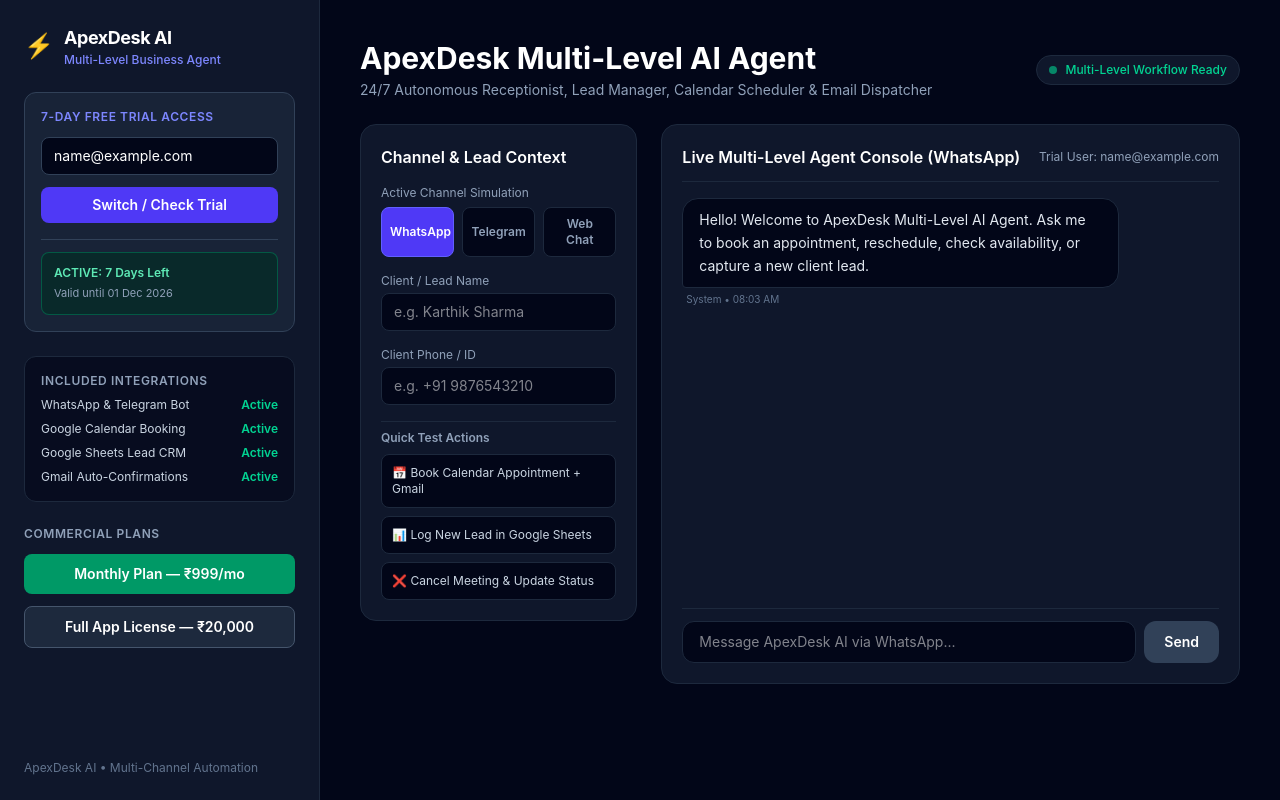
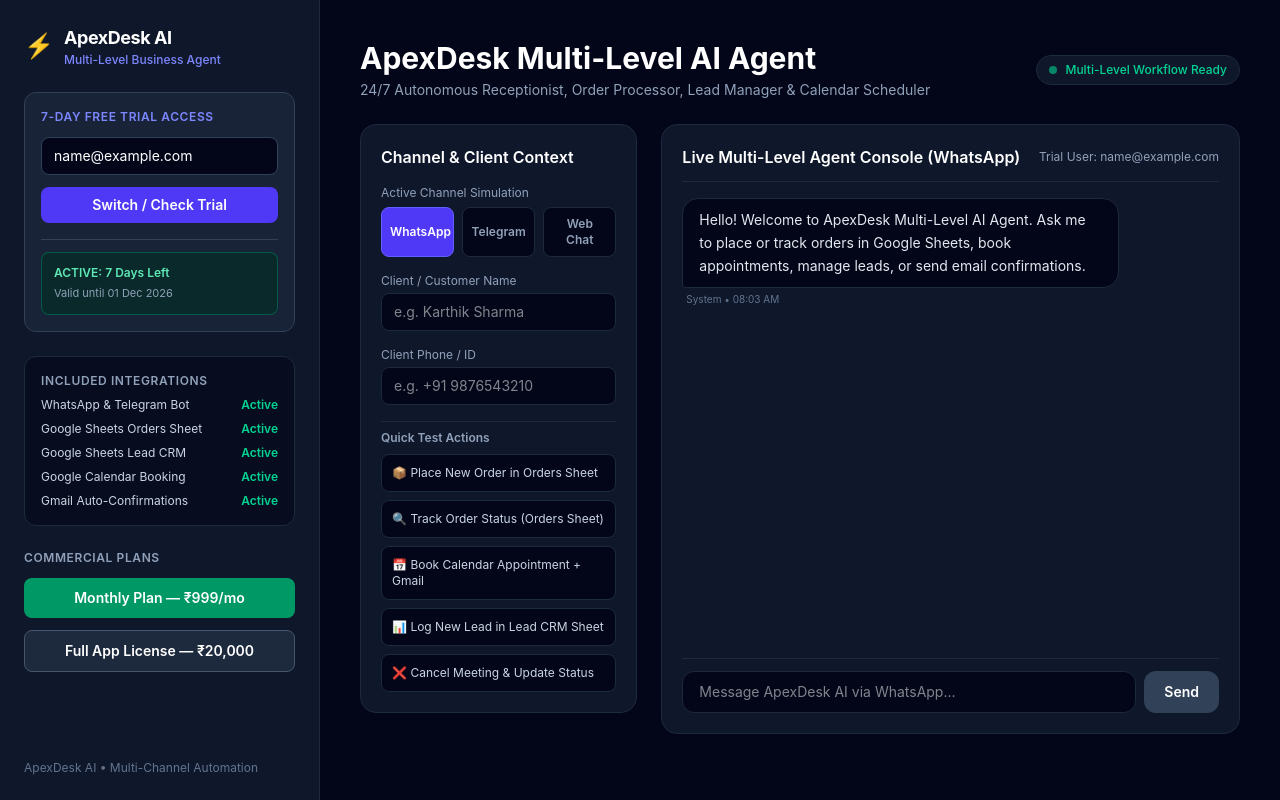
Before and after one commit to Saiuday-gif/apexdesk-multilevel-ai-agent, a React (Vite) app: page / in a window 1280 px wide. Both pictures are taken after typing "name@example.com" into the empty fields and a click on the button "Start 7-Day Free Trial". Built offline with nearby package versions, Linux system fonts and the light colour scheme.

Commit message:
Update ApexDesk Orders and ngrok webhook

```diff
--- a/src/App.tsx
+++ b/src/App.tsx
@@ -8,7 +8,7 @@ interface ChatMessage {
   channel: string;
 }
 
-const N8N_APEXDESK_WEBHOOK_URL = "https://ivory-uselessly-bouncy.ngrok-free.dev/webhook-test/contact";
+const N8N_APEXDESK_WEBHOOK_URL = "https://ivory-uselessly-bouncy.ngrok-free.dev/webhook/contact";
 const RAZORPAY_MONTHLY_LINK = "https://rzp.io/l/your-999-monthly-link";
 const RAZORPAY_ONETIME_LINK = "https://rzp.io/l/your-20000-onetime-link";
 
@@ -27,7 +27,7 @@ export default function App() {
     {
       id: "welcome-1",
       sender: "agent",
-      text: "Hello! Welcome to ApexDesk Multi-Level AI Agent. Ask me to book an appointment, reschedule, check availability, or capture a new client lead.",
+      text: "Hello! Welcome to ApexDesk Multi-Level AI Agent. Ask me to place or track orders in Google Sheets, book appointments, manage leads, or send email confirmations.",
       timestamp: new Date().toLocaleTimeString([], { hour: "2-digit", minute: "2-digit" }),
       channel: "System",
     },
@@ -111,6 +111,7 @@ export default function App() {
         method: "POST",
         headers: {
           "Content-Type": "application/json",
+          "ngrok-skip-browser-warning": "true",
         },
         body: JSON.stringify({
           message: userText,
@@ -135,7 +136,7 @@ export default function App() {
         record?.reply ||
         record?.message ||
         record?.text ||
-        "Request processed. Lead updated in Google Sheets & Calendar/Email triggered.";
+        "Request processed. Orders & Leads Google Sheets, Calendar, and Gmail updated.";
 
       const newAgentMsg: ChatMessage = {
         id: `agent-${Date.now()}`,
@@ -147,7 +148,10 @@ export default function App() {
 
       setMessages((prev) => [...prev, newAgentMsg]);
     } catch (err: unknown) {
-      const message = err instanceof Error ? err.message : "Failed to reach ApexDesk AI Agent";
+      const message =
+        err instanceof Error
+          ? `${err.message} — Verify Docker n8n workflow is Active and Webhook CORS is set to *`
+          : "Failed to reach ApexDesk AI Agent";
       setError(message);
     } finally {
       setLoading(false);
@@ -230,11 +234,15 @@ export default function App() {
               <span className="text-emerald-400 font-semibold">Active</span>
             </div>
             <div className="flex items-center justify-between text-xs text-slate-300">
-              <span>Google Calendar Booking</span>
+              <span>Google Sheets Orders Sheet</span>
               <span className="text-emerald-400 font-semibold">Active</span>
             </div>
             <div className="flex items-center justify-between text-xs text-slate-300">
               <span>Google Sheets Lead CRM</span>
+              <span className="text-emerald-400 font-semibold">Active</span>
+            </div>
+            <div className="flex items-center justify-between text-xs text-slate-300">
+              <span>Google Calendar Booking</span>
               <span className="text-emerald-400 font-semibold">Active</span>
             </div>
             <div className="flex items-center justify-between text-xs text-slate-300">
@@ -278,7 +286,7 @@ export default function App() {
               ApexDesk Multi-Level AI Agent
             </h1>
             <p className="text-slate-400 text-sm mt-1">
-              24/7 Autonomous Receptionist, Lead Manager, Calendar Scheduler & Email Dispatcher
+              24/7 Autonomous Receptionist, Order Processor, Lead Manager & Calendar Scheduler
             </p>
           </div>
           <div className="flex items-center gap-2 bg-slate-900 border border-slate-800 px-3 py-1.5 rounded-full text-xs text-emerald-400 font-medium w-fit">
@@ -293,7 +301,7 @@ export default function App() {
               Activate Your 7-Day Free Trial
             </h2>
             <p className="text-slate-400 text-sm max-w-lg mx-auto">
-              Enter your business email in the left sidebar to test live appointment scheduling, lead capture, WhatsApp/Telegram routing, and Gmail confirmations.
+              Enter your business email in the left sidebar to test live order logging in Google Sheets, appointment scheduling, lead capture, and Gmail confirmations.
             </p>
           </div>
         ) : !isTrialActive ? (
@@ -302,7 +310,7 @@ export default function App() {
               Your 7-Day Free Trial Has Ended
             </h2>
             <p className="text-slate-300 text-sm max-w-md mx-auto">
-              Continue automating your client leads, calendar appointments, and multi-channel messages with ₹999/month or ₹20,000 full ownership.
+              Continue automating your orders, client leads, calendar appointments, and multi-channel messages with ₹999/month or ₹20,000 full ownership.
             </p>
             <div className="flex flex-wrap justify-center gap-4 pt-2">
               <a
@@ -327,7 +335,7 @@ export default function App() {
           <div className="grid grid-cols-1 lg:grid-cols-12 gap-6">
             <section className="lg:col-span-4 bg-slate-900 border border-slate-800 rounded-2xl p-5 space-y-4 h-fit">
               <h2 className="text-base font-semibold text-white">
-                Channel & Lead Context
+                Channel & Client Context
               </h2>
 
               <div>
@@ -354,7 +362,7 @@ export default function App() {
 
               <div>
                 <label className="block text-xs text-slate-400 mb-1">
-                  Client / Lead Name
+                  Client / Customer Name
                 </label>
                 <input
                   type="text"
@@ -385,6 +393,24 @@ export default function App() {
                 <button
                   type="button"
                   onClick={() =>
+                    triggerQuickPrompt("Place a new order for 2 Enterprise AI Packages and log it in the Orders Google Sheet.")
+                  }
+                  className="w-full text-left text-xs p-2.5 rounded-lg bg-slate-950 hover:bg-slate-800 border border-slate-800 text-slate-300 transition"
+                >
+                  📦 Place New Order in Orders Sheet
+                </button>
+                <button
+                  type="button"
+                  onClick={() =>
+                    triggerQuickPrompt("Check the status of my latest order from the Orders Google Sheet.")
+                  }
+                  className="w-full text-left text-xs p-2.5 rounded-lg bg-slate-950 hover:bg-slate-800 border border-slate-800 text-slate-300 transition"
+                >
+                  🔍 Track Order Status (Orders Sheet)
+                </button>
+                <button
+                  type="button"
+                  onClick={() =>
                     triggerQuickPrompt("Book an appointment for tomorrow at 11:00 AM and send confirmation email.")
                   }
                   className="w-full text-left text-xs p-2.5 rounded-lg bg-slate-950 hover:bg-slate-800 border border-slate-800 text-slate-300 transition"
@@ -394,16 +420,16 @@ export default function App() {
                 <button
                   type="button"
                   onClick={() =>
-                    triggerQuickPrompt("Register me as a new high-priority lead for AI automation services.")
+                    triggerQuickPrompt("Register me as a new high-priority lead in the Lead CRM Google Sheet.")
                   }
                   className="w-full text-left text-xs p-2.5 rounded-lg bg-slate-950 hover:bg-slate-800 border border-slate-800 text-slate-300 transition"
                 >
-                  📊 Log New Lead in Google Sheets
+                  📊 Log New Lead in Lead CRM Sheet
                 </button>
                 <button
                   type="button"
                   onClick={() =>
-                    triggerQuickPrompt("Cancel my scheduled meeting and update my lead status.")
+                    triggerQuickPrompt("Cancel my scheduled meeting and update my status.")
                   }
                   className="w-full text-left text-xs p-2.5 rounded-lg bg-slate-950 hover:bg-slate-800 border border-slate-800 text-slate-300 transition"
                 >
@@ -412,7 +438,7 @@ export default function App() {
               </div>
             </section>
 
-            <section className="lg:col-span-8 bg-slate-900 border border-slate-800 rounded-2xl p-5 flex flex-col h-[560px]">
+            <section className="lg:col-span-8 bg-slate-900 border border-slate-800 rounded-2xl p-5 flex flex-col h-[610px]">
               <div className="flex items-center justify-between pb-3 border-b border-slate-800">
                 <h2 className="text-base font-semibold text-white">
                   Live Multi-Level Agent Console ({selectedChannel})
@@ -447,7 +473,7 @@ export default function App() {
 
                 {loading && (
                   <div className="mr-auto bg-slate-950 border border-slate-800 px-4 py-2.5 rounded-2xl text-xs text-indigo-400">
-                    ApexDesk AI is checking Calendar, Sheets & drafting response...
+                    ApexDesk AI is updating Orders, Leads, Calendar & Gmail...
                   </div>
                 )}
               </div>
```
